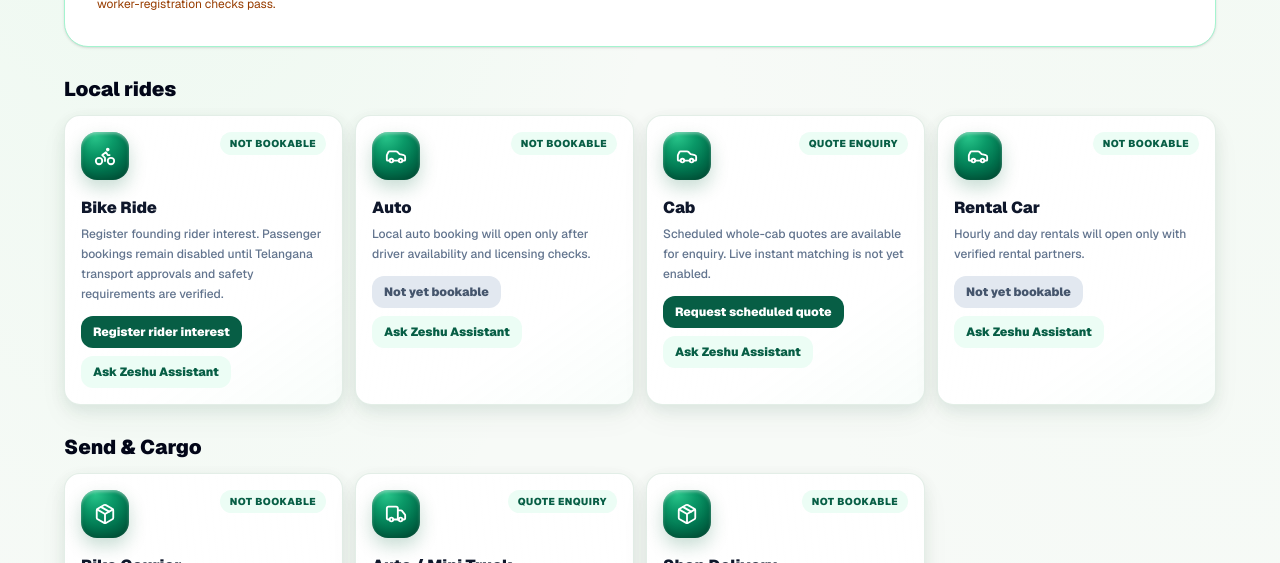
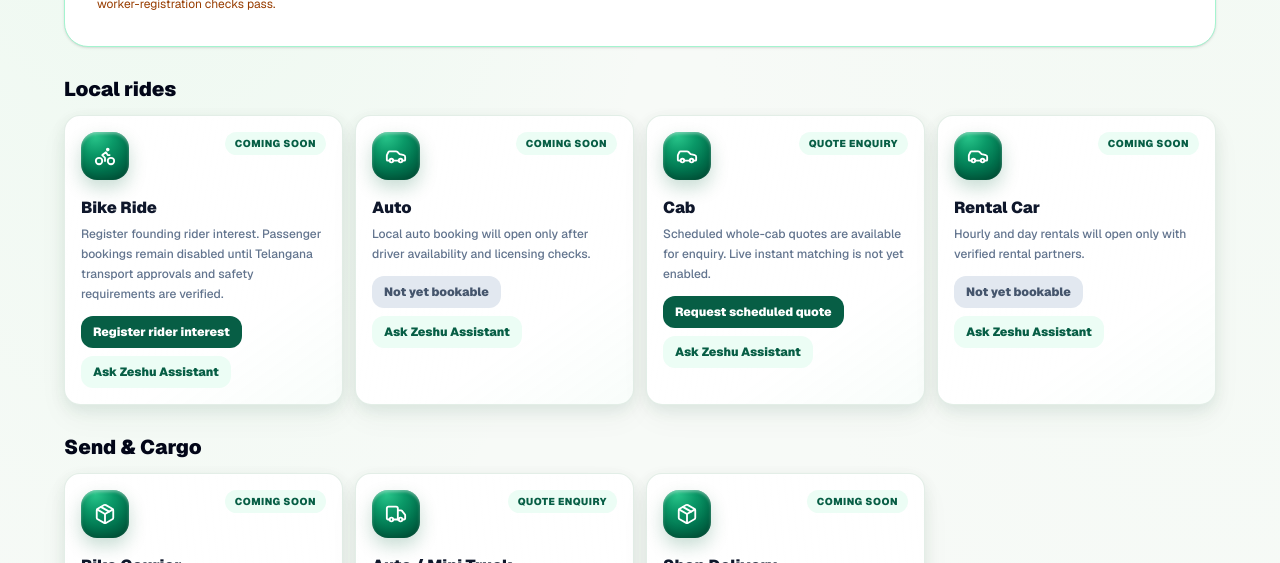
Before and after one commit to haseeb0127/zeshu-web, a Next.js app: page /move in a window 1280 px wide. Shown: the part 880-1443 px from the top of the page. Built offline with nearby package versions, Linux system fonts and the light colour scheme.

Commit message:
Preserve explicit Coming soon status for held passenger bike rides

```diff
--- a/app/move/page.tsx
+++ b/app/move/page.tsx
@@ -50,7 +50,7 @@ function ServiceSection({ title, cards }: { title: string; cards: ServiceCard[]
           <article key={card.title} className="zeshu-gloss-card rounded-2xl border border-slate-200 bg-white p-4 shadow-[0_4px_16px_rgba(15,23,42,.04)]">
             <div className="flex items-start justify-between gap-3">
               <span className="zeshu-gloss-icon grid h-12 w-12 place-items-center rounded-2xl text-white" aria-hidden="true">{card.icon}</span>
-              <span className="rounded-full bg-emerald-50 px-2.5 py-1 text-[10px] font-black uppercase tracking-wider text-[#075E45]">{t(card.quoteCode ? "Quote enquiry" : card.regulatoryHold ? "Not bookable" : "Check availability")}</span>
+              <span className="rounded-full bg-emerald-50 px-2.5 py-1 text-[10px] font-black uppercase tracking-wider text-[#075E45]">{t(card.quoteCode ? "Quote enquiry" : card.regulatoryHold ? "Coming soon" : "Check availability")}</span>
             </div>
             <h3 className="mt-4 font-black text-slate-900">{t(card.title)}</h3>
             <p className="mt-1 text-xs font-medium leading-5 text-slate-500">{t(card.description)}</p>
```
